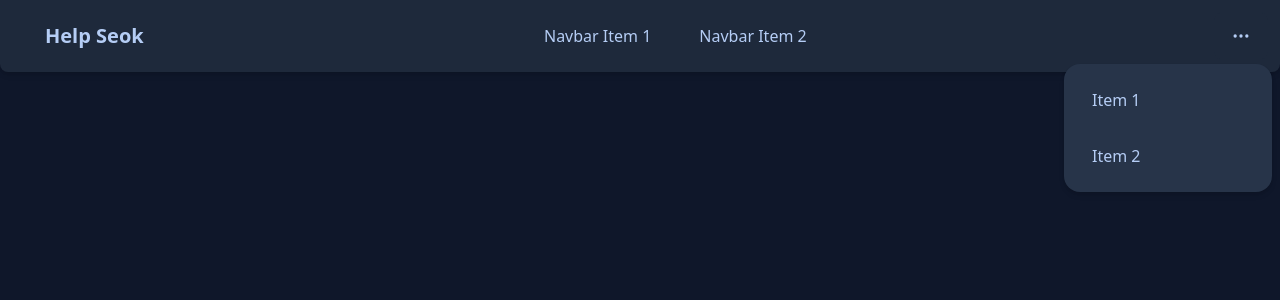
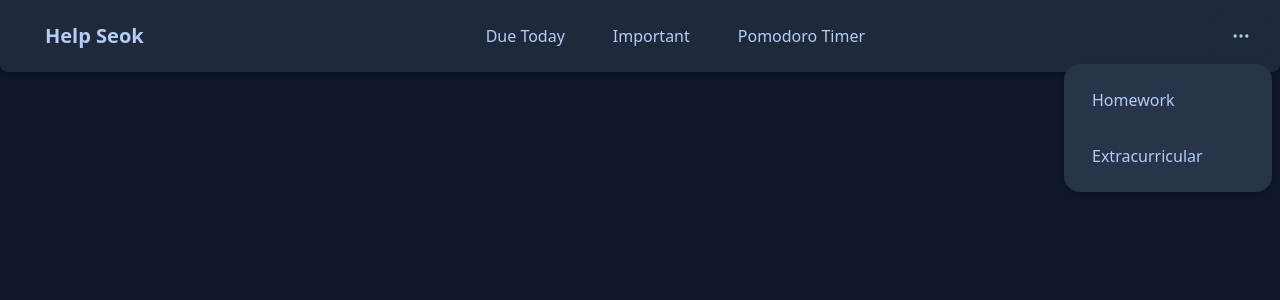
Before and after one commit to aetherxt/help-seok, a React (Create React App) app: page / in a window 1280 px wide. Both pictures are taken after a click on the label 1240 px from the left and 36 px from the top of the page. Shown: the top 300 px of the page. Built offline with nearby package versions, Linux system fonts and the light colour scheme; the HTML template or start-up script is replaced by a standard one.

Commit message:
more packages

```diff
--- a/package.json
+++ b/package.json
@@ -3,6 +3,7 @@
   "version": "0.1.0",
   "private": true,
   "dependencies": {
+    "@heroicons/react": "^2.0.10",
     "@testing-library/jest-dom": "^5.16.5",
     "@testing-library/react": "^13.3.0",
     "@testing-library/user-event": "^13.5.0",
@@ -38,6 +39,7 @@
   },
   "devDependencies": {
     "autoprefixer": "^10.4.8",
+    "react-router-dom": "^6.3.0",
     "tailwindcss": "^3.1.8"
   }
 }
--- a/src/components/Navbar.js
+++ b/src/components/Navbar.js
@@ -1,4 +1,5 @@
 import { useState } from "react";
+import { StarIcon } from "@heroicons/react/24/outline";
 
 const SimpleNav = () => {
     return (
@@ -21,7 +22,7 @@ const ResponsiveNav = () => {
             <input id="my-drawer-3" type="checkbox" className="drawer-toggle" />
             <div className="drawer-content flex flex-col">
                 <div className="navbar bg-neutral w-full text-neutral-content rounded-b-lg shadow-md">
-                    <div className="flex-none lg:hidden">
+                    <div className="flex-none md:hidden">
                         <label for="my-drawer-3" className="btn btn-square btn-ghost">
                             <svg xmlns="http://www.w3.org/2000/svg" fill="none" viewBox="0 0 24 24" className="inline-block w-6 h-6 stroke-current"><path stroke-linecap="round" stroke-linejoin="round" stroke-width="2" d="M4 6h16M4 12h16M4 18h16"></path></svg>
                         </label>
@@ -30,10 +31,11 @@ const ResponsiveNav = () => {
                         <div className="flex pl-5">
                             <a className="btn btn-ghost normal-case text-xl">Help Seok</a>
                         </div>
-                        <div className="flex hidden lg:block pr-5">
+                        <div className="flex hidden md:block pr-5">
                             <ul className="menu menu-horizontal p-0">
-                            <li className="px-2"><a>Navbar Item 1</a></li>
-                            <li className="px-2"><a>Navbar Item 2</a></li>
+                            <li className="px-2"><a>Due Today</a></li>
+                            <li className="px-2"><a>Important</a></li>
+                            <li className="px-2"><a>Pomodoro Timer</a></li>
                             </ul>
                         </div>
                         <div className="flex">
@@ -41,8 +43,8 @@ const ResponsiveNav = () => {
                                 <label tabindex="0" className="btn m-1"><svg xmlns="http://www.w3.org/2000/svg" fill="none" viewBox="0 0 24 24" className="inline-block w-5 h-5 stroke-current"><path stroke-linecap="round" stroke-linejoin="round" stroke-width="2" d="M5 12h.01M12 12h.01M19 12h.01M6 12a1 1 0 11-2 0 1 1 0 012 0zm7 0a1 1 0 11-2 0 1 1 0 012 0zm7 0a1 1 0 11-2 0 1 1 0 012 0z"></path></svg>
                                 </label>
                                 <ul tabindex="0" className="dropdown-content menu p-2 shadow-md bg-neutral-focus rounded-box w-52">
-                                    <li className="p-1"><a>Item 1</a></li>
-                                    <li className="p-1"><a>Item 2</a></li>
+                                    <li className="p-1"><a>Homework</a></li>
+                                    <li className="p-1"><a>Extracurricular</a></li>
                                 </ul>
                             </div>
                         </div>
@@ -52,11 +54,10 @@ const ResponsiveNav = () => {
             <div className="drawer-side rounded-r-lg shadow-md">
                 <label for="my-drawer-3" className="drawer-overlay"></label>
                 <ul className="menu p-4 place-content-center overflow-y-auto w-40 bg-base-100">
-                <li className="py-2"><a>Item 1</a></li>
-                <li className="py-2"><a>Item 2</a></li>
-
+                <li className="py-2"><a>Due Today</a></li>
+                <li className="py-2"><a>Important</a></li>
+                <li className="py-2"><a>Pomodoro</a></li>
                 </ul>
-
             </div>
         </div>
     );
```
Also changed, not shown: 1 other file (tests, documents, lock files or other folders).
